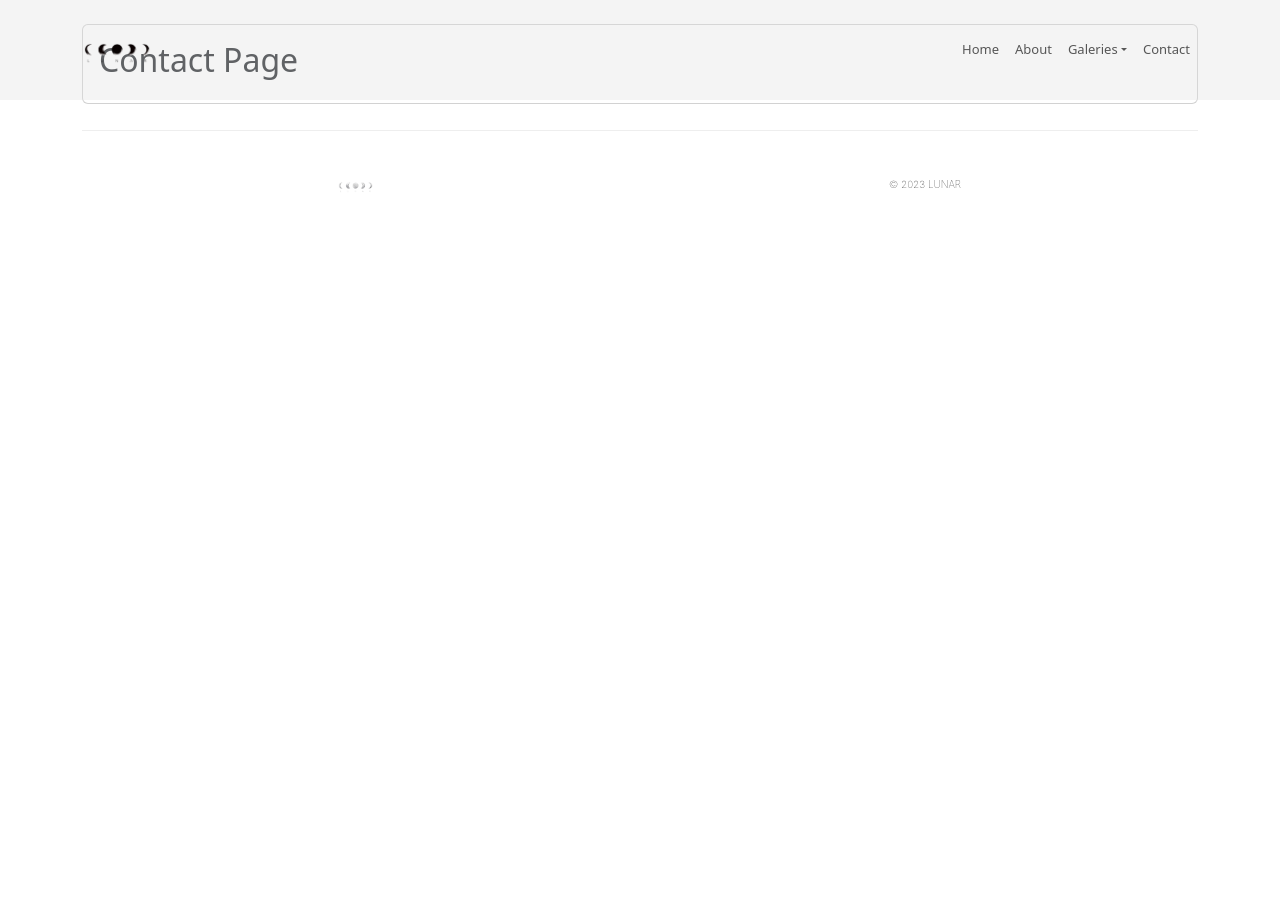
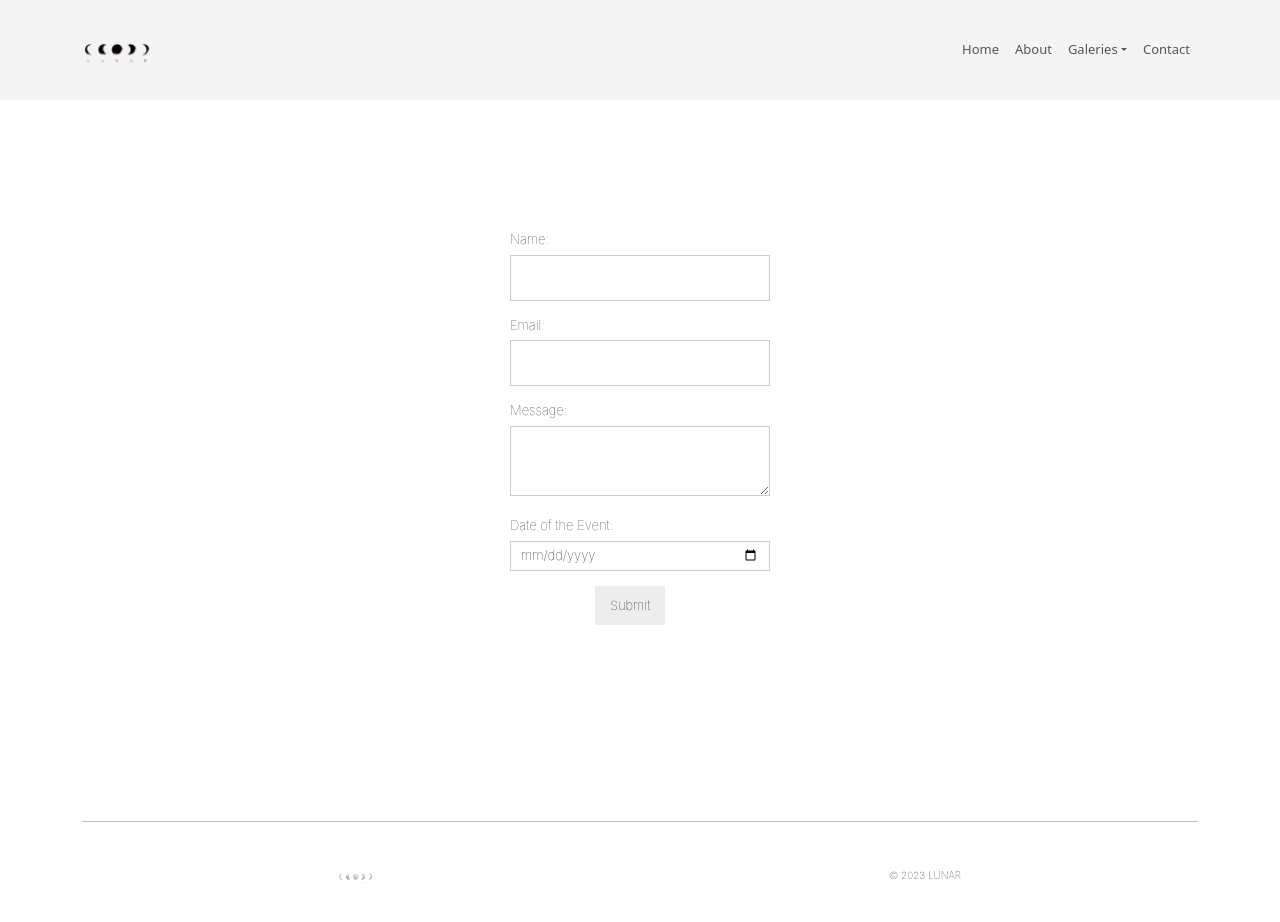
Before and after one commit to matei93/LUNARWEBSITE, a React (Create React App) app: page /contact in a window 1280 px wide. Shown: the top 922 px of the page. Before the commit the page ends 800 px from the top, so only its background shows below. Built offline with nearby package versions, Linux system fonts and the light colour scheme.

Commit message:
Contact form

```diff
--- a/lunar-app/index.html
+++ b/lunar-app/index.html
@@ -1,89 +1,43 @@
 <!DOCTYPE html>
-<html>
+<html lang="en">
   <head>
-    <meta charset="utf-8">
-    <meta name="viewport" content="width=device-width, initial-scale=1">
-    <title>Welcome to Firebase Hosting</title>
+    <meta charset="utf-8" />
+    <link rel="icon" href="%PUBLIC_URL%/favicon.ico" />
+    <meta name="viewport" content="width=device-width, initial-scale=1" />
+    <meta name="theme-color" content="#000000" />
+    <meta
+      name="description"
+      content="Web site created using create-react-app"
+    />
+    <link rel="apple-touch-icon" href="%PUBLIC_URL%/logo192.png" />
+    <!--
+      manifest.json provides metadata used when your web app is installed on a
+      user's mobile device or desktop. See https://developers.google.com/web/fundamentals/web-app-manifest/
+    -->
+    <link rel="manifest" href="%PUBLIC_URL%/manifest.json" />
+    <!--
+      Notice the use of %PUBLIC_URL% in the tags above.
+      It will be replaced with the URL of the `public` folder during the build.
+      Only files inside the `public` folder can be referenced from the HTML.
 
-    <!-- update the version number as needed -->
-    <script defer src="/__/firebase/10.5.2/firebase-app-compat.js"></script>
-    <!-- include only the Firebase features as you need -->
-    <script defer src="/__/firebase/10.5.2/firebase-auth-compat.js"></script>
-    <script defer src="/__/firebase/10.5.2/firebase-database-compat.js"></script>
-    <script defer src="/__/firebase/10.5.2/firebase-firestore-compat.js"></script>
-    <script defer src="/__/firebase/10.5.2/firebase-functions-compat.js"></script>
-    <script defer src="/__/firebase/10.5.2/firebase-messaging-compat.js"></script>
-    <script defer src="/__/firebase/10.5.2/firebase-storage-compat.js"></script>
-    <script defer src="/__/firebase/10.5.2/firebase-analytics-compat.js"></script>
-    <script defer src="/__/firebase/10.5.2/firebase-remote-config-compat.js"></script>
-    <script defer src="/__/firebase/10.5.2/firebase-performance-compat.js"></script>
-    <!--
-      initialize the SDK after all desired features are loaded, set useEmulator to false
-      to avoid connecting the SDK to running emulators.
+      Unlike "/favicon.ico" or "favicon.ico", "%PUBLIC_URL%/favicon.ico" will
+      work correctly both with client-side routing and a non-root public URL.
+      Learn how to configure a non-root public URL by running `npm run build`.
     -->
-    <script defer src="/__/firebase/init.js?useEmulator=true"></script>
-
-    <style media="screen">
-      body { background: #ECEFF1; color: rgba(0,0,0,0.87); font-family: Roboto, Helvetica, Arial, sans-serif; margin: 0; padding: 0; }
-      #message { background: white; max-width: 360px; margin: 100px auto 16px; padding: 32px 24px; border-radius: 3px; }
-      #message h2 { color: #ffa100; font-weight: bold; font-size: 16px; margin: 0 0 8px; }
-      #message h1 { font-size: 22px; font-weight: 300; color: rgba(0,0,0,0.6); margin: 0 0 16px;}
-      #message p { line-height: 140%; margin: 16px 0 24px; font-size: 14px; }
-      #message a { display: block; text-align: center; background: #039be5; text-transform: uppercase; text-decoration: none; color: white; padding: 16px; border-radius: 4px; }
-      #message, #message a { box-shadow: 0 1px 3px rgba(0,0,0,0.12), 0 1px 2px rgba(0,0,0,0.24); }
-      #load { color: rgba(0,0,0,0.4); text-align: center; font-size: 13px; }
-      @media (max-width: 600px) {
-        body, #message { margin-top: 0; background: white; box-shadow: none; }
-        body { border-top: 16px solid #ffa100; }
-      }
-    </style>
+    <title>React App</title>
   </head>
   <body>
-    <div id="message">
-      <h2>Welcome</h2>
-      <h1>Firebase Hosting Setup Complete</h1>
-      <p>You're seeing this because you've successfully setup Firebase Hosting. Now it's time to go build something extraordinary!</p>
-      <a target="_blank" href="https://firebase.google.com/docs/hosting/">Open Hosting Documentation</a>
-    </div>
-    <p id="load">Firebase SDK Loading&hellip;</p>
+    <noscript>You need to enable JavaScript to run this app.</noscript>
+    <div id="root"></div>
+    <!--
+      This HTML file is a template.
+      If you open it directly in the browser, you will see an empty page.
 
-    <script>
-      document.addEventListener('DOMContentLoaded', function() {
-        const loadEl = document.querySelector('#load');
-        // // 🔥🔥🔥🔥🔥🔥🔥🔥🔥🔥🔥🔥🔥🔥🔥🔥🔥🔥🔥🔥🔥🔥🔥🔥🔥🔥🔥🔥🔥🔥🔥
-        // // The Firebase SDK is initialized and available here!
-        //
-        // firebase.auth().onAuthStateChanged(user => { });
-        // firebase.database().ref('/path/to/ref').on('value', snapshot => { });
-        // firebase.firestore().doc('/foo/bar').get().then(() => { });
-        // firebase.functions().httpsCallable('yourFunction')().then(() => { });
-        // firebase.messaging().requestPermission().then(() => { });
-        // firebase.storage().ref('/path/to/ref').getDownloadURL().then(() => { });
-        // firebase.analytics(); // call to activate
-        // firebase.analytics().logEvent('tutorial_completed');
-        // firebase.performance(); // call to activate
-        //
-        // // 🔥🔥🔥🔥🔥🔥🔥🔥🔥🔥🔥🔥🔥🔥🔥🔥🔥🔥🔥🔥🔥🔥🔥🔥🔥🔥🔥🔥🔥🔥🔥
+      You can add webfonts, meta tags, or analytics to this file.
+      The build step will place the bundled scripts into the <body> tag.
 
-        try {
-          let app = firebase.app();
-          let features = [
-            'auth',
-            'database',
-            'firestore',
-            'functions',
-            'messaging',
-            'storage',
-            'analytics',
-            'remoteConfig',
-            'performance',
-          ].filter(feature => typeof app[feature] === 'function');
-          loadEl.textContent = `Firebase SDK loaded with ${features.join(', ')}`;
-        } catch (e) {
-          console.error(e);
-          loadEl.textContent = 'Error loading the Firebase SDK, check the console.';
-        }
-      });
-    </script>
+      To begin the development, run `npm start` or `yarn start`.
+      To create a production bundle, use `npm run build` or `yarn build`.
+    -->
   </body>
 </html>
--- a/src/App.js
+++ b/src/App.js
@@ -1,6 +1,6 @@
 import React from "react";
+import Home from "./components/pages/Home";
 import NavBar from "./components/inc/NavBar";
-import Home from "./components/pages/Home";
 import About from "./components/pages/About";
 import Contact from "./components/pages/Contact";
 import Galeries from "./components/pages/Galeries";
@@ -20,9 +20,8 @@ function App() {
     <BrowserRouter>
       <div>
         <NavBar />
-
         <Routes>
-          <Route path="/home" element={<Home />}></Route>
+          <Route path="/" element={<Home />}></Route>
           <Route path="/about" element={<About />}></Route>
           <Route path="/contact" element={<Contact />}></Route>
           <Route path="/galeries" element={<Galeries />}></Route>
--- a/src/components/inc/Footer.css
+++ b/src/components/inc/Footer.css
@@ -19,7 +19,7 @@
 }
 .footer-line {
   align-items: center;
-  border-top: 1px solid rgba(6, 6, 6, 0.263);
+  border-top: 1px solid rgb(6, 6, 6);
   padding-top: 30px;
 }
 .center-button {
--- a/src/components/inc/Footer.js
+++ b/src/components/inc/Footer.js
@@ -15,7 +15,7 @@ const Footer = () => {
         </Row>
         <Row>
           <Col md={6}>
-            <a href="home" className="logo">
+            <a href="/" className="logo">
               <img
                 className="logoFooter"
                 src="/images/LOGO ALB.png"
--- a/src/components/inc/NavBar.js
+++ b/src/components/inc/NavBar.js
@@ -12,7 +12,7 @@ function NavBar() {
       className="navbar navbar-expand-lg fixed-top navbar-scr navbar-scrolled bg-body-tertiary bg-dark  "
     >
       <Container>
-        <Navbar.Brand href="homE">
+        <Navbar.Brand href="">
           <img
             className=" logoLunar d-block w-100 ms-auto"
             src="/images/LOGO NEGRU.png"
@@ -22,7 +22,7 @@ function NavBar() {
         <Navbar.Toggle aria-controls="basic-navbar-nav" />
         <Navbar.Collapse id="basic-navbar-nav">
           <Nav className=" ms-auto">
-            <Nav.Link href="home">Home</Nav.Link>
+            <Nav.Link href="/">Home</Nav.Link>
             <Nav.Link href="about">About</Nav.Link>
             <NavDropdown title="Galeries" id="basic-nav-dropdown">
               <Nav.Link className="dropdown" href="Nunta">
--- a/src/components/pages/About.css
+++ b/src/components/pages/About.css
@@ -27,7 +27,6 @@
   float: right;
   width: auto;
   height: 572px;
-  float: right;
   display: block;
   margin: 0 auto;
 }
--- a/src/components/pages/Contact.css
+++ b/src/components/pages/Contact.css
@@ -0,0 +1,59 @@
+/* Center the form on the page */
+#contact-container {
+  display: flex;
+  justify-content: center;
+  align-items: center;
+  margin: auto;
+  padding-top: 200px;
+  padding-bottom: 150px;
+  font-family: -apple-system, BlinkMacSystemFont, "Montserrat", sans-serif;
+  -webkit-font-smoothing: antialiased;
+  -moz-osx-font-smoothing: grayscale;
+  font-weight: lighter;
+  font-size: small;
+}
+
+/* Style the form elements */
+form {
+  background-color: white;
+  padding: 20px;
+  width: 300px;
+}
+
+label {
+  display: block;
+  margin-top: 10px;
+}
+
+input,
+textarea {
+  width: 100%;
+  padding: 10px;
+  margin: 5px 0;
+  border: 1px solid #ccc;
+  font-size: 16px;
+}
+
+input[type="date"] {
+  height: 30px;
+  font-weight: lighter;
+  font-size: small;
+}
+
+button {
+  background-color: #ededee;
+  color: #0c0c0c;
+  border: none;
+
+  padding: 10px 15px;
+  margin-top: 10px;
+  cursor: pointer;
+  font-weight: lighter;
+  font-size: small;
+  margin-left: 85px;
+}
+
+button:disabled {
+  background-color: #f2f0f0;
+  cursor: not-allowed;
+}
--- a/src/components/pages/Contact.js
+++ b/src/components/pages/Contact.js
@@ -1,15 +1,86 @@
-import React from "react";
+import React, { useState } from "react";
+import { database } from "../../firebase/config";
+import "./Contact.css";
 
-function Contact() {
+function ContactForm() {
+  const [name, setName] = useState("");
+  const [email, setEmail] = useState("");
+  const [message, setMessage] = useState("");
+  const [eventDate, setEventDate] = useState("");
+  const [submitting, setSubmitting] = useState(false);
+
+  const handleSubmit = async (e) => {
+    e.preventDefault();
+
+    setSubmitting(true);
+
+    try {
+      await database.ref("contacts").push({
+        name,
+        email,
+        message,
+        eventDate,
+        timestamp: new Date().toString(),
+      });
+
+      // Clear form fields
+      setName("");
+      setEmail("");
+      setMessage("");
+      setEventDate("");
+
+      alert("Message submitted successfully!");
+    } catch (error) {
+      console.error("Error submitting message:", error);
+    } finally {
+      setSubmitting(false);
+    }
+  };
+
   return (
-    <div className="container">
-      <div className="card mt-4">
-        <div className="card-body">
-          <h2>Contact Page</h2>
+    <div id="contact-container">
+      <form onSubmit={handleSubmit}>
+        <div>
+          <label>Name:</label>
+          <input
+            type="text"
+            value={name}
+            onChange={(e) => setName(e.target.value)}
+            required
+          />
         </div>
-      </div>
+        <div>
+          <label>Email:</label>
+          <input
+            type="email"
+            value={email}
+            onChange={(e) => setEmail(e.target.value)}
+            required
+          />
+        </div>
+        <div>
+          <label>Message:</label>
+          <textarea
+            value={message}
+            onChange={(e) => setMessage(e.target.value)}
+            required
+          />
+        </div>
+        <div>
+          <label>Date of the Event:</label>
+          <input
+            type="date"
+            value={eventDate}
+            onChange={(e) => setEventDate(e.target.value)}
+            required
+          />
+        </div>
+        <button type="submit" disabled={submitting}>
+          Submit
+        </button>
+      </form>
     </div>
   );
 }
 
-export default Contact;
+export default ContactForm;
--- /dev/null
+++ b/src/firebase/config.js
@@ -0,0 +1,18 @@
+import firebase from "firebase/compat/app";
+import "firebase/compat/database";
+
+const firebaseConfig = {
+  apiKey: "AIzaSyBYLZRnX4CNFbwQgWB1lSYe_taUE0angKU",
+  authDomain: "lunar-website-aaeba.firebaseapp.com",
+  projectId: "lunar-website-aaeba",
+  storageBucket: "lunar-website-aaeba.appspot.com",
+  messagingSenderId: "565144491398",
+  appId: "1:565144491398:web:0f21e20b04ff3545b98807",
+  measurementId: "G-M0VJXTMNQX",
+};
+
+// Initialize Firebase
+const firebaseApp = firebase.initializeApp(firebaseConfig);
+const database = firebaseApp.database();
+
+export { database };
```
Also changed, not shown: src/components/inc/Carousel.css (+5 -2 lines), src/components/inc/Carousel.js (+41 -9 lines), firebase.json.
